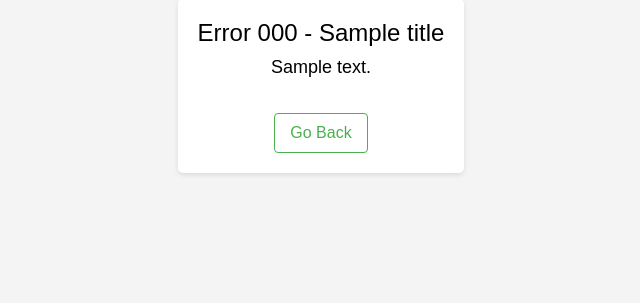
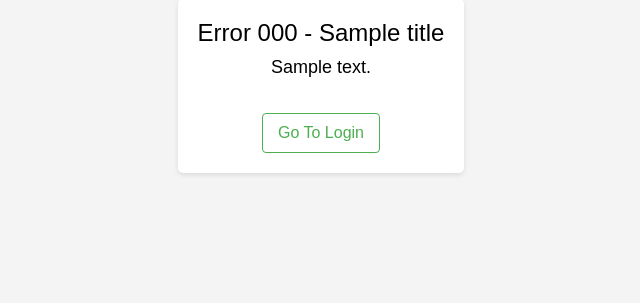
Before and after one commit to XpycTee/Hotspot, a Flask app: template app/templates/error.html in a window 1280 px wide. Shown: the part 334-637 px from the top of the page, without its empty margins (319-959 px from the left). Run offline with Flask 3, Linux system fonts and the light colour scheme; the template is opened without the code that fills it: most values are stand-ins (such as "Sample title", 1, 10 or a date in 2020); parts of the project's set-up code (start-up, migrations or seed data) failed here and were passed over.

Commit message:
Refactor code in auth view and adjust style for submit button and error page link.

```diff
--- a/app/pages/auth/views.py
+++ b/app/pages/auth/views.py
@@ -128,8 +128,7 @@ async def auth():
     form_code = int(request.form.get('code'))
     user_code = int(session.get('code'))
 
-    is_employee = jmespath.search(f"[].phone | contains([], '{phone_number}')",
-                                  current_app.config['EMPLOYEES'])
+    is_employee = jmespath.search(f"[].phone | contains([], '{phone_number}')", current_app.config['EMPLOYEES'])
 
     if form_code == user_code:
         db_client = models.WifiClient.query.filter_by(mac=mac).first()
--- a/app/static/style.css
+++ b/app/static/style.css
@@ -67,7 +67,7 @@ input[type="submit"]:hover {
     padding: 20px;
     border-radius: 5px;
     box-shadow: 0 2px 5px rgba(0, 0, 0, 0.1);
-    max-width: 300px;
+    max-width: 400px;
     text-align: center;
 }
 .error-message {
--- a/app/templates/error.html
+++ b/app/templates/error.html
@@ -8,6 +8,6 @@
 <div class="error-container">
     <div class="error-code">Error {{ code }} - {{ title }}</div>
     <div class="error-message">{{ description }}</div>
-    <a href="{{ url_for('auth.login') }}" class="back-link">Go Back</a>
+    <a href="{{ session['link-login-only'] }}" class="back-link">Go To Login</a>
 </div>
 {% endblock %}
```
